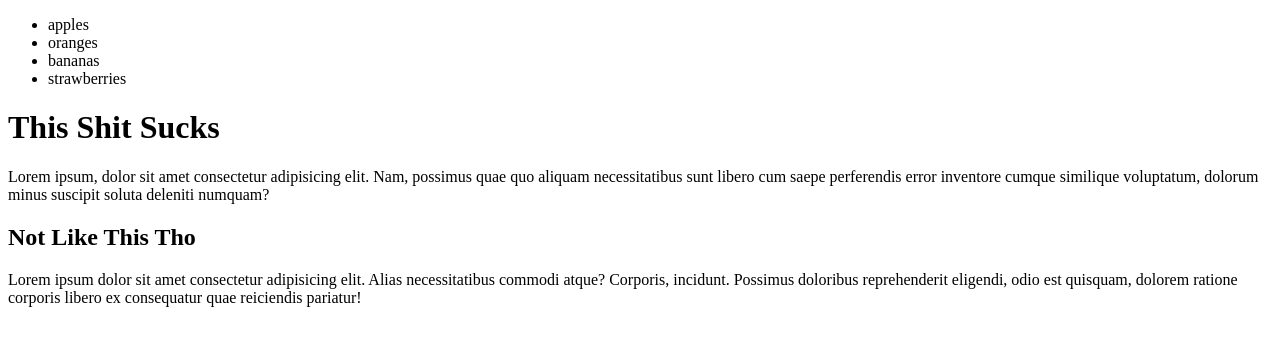
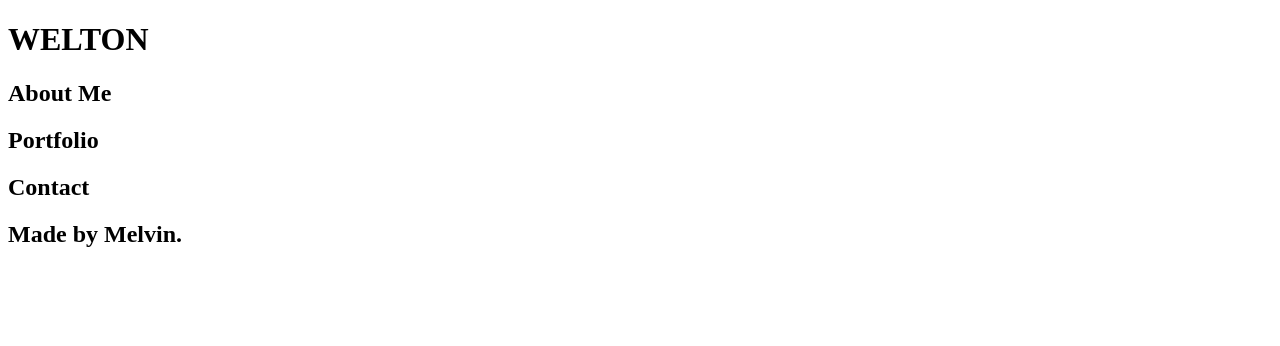
Before and after one commit to melwel74/Praticing, a plain HTML site: page index.html in a window 1280 px wide. Drawn offline with Linux system fonts and the light colour scheme.

Commit message:
structure

```diff
--- a/css/style.css
+++ /dev/null
@@ -1,3 +0,0 @@
-body {
-    background-color: #FFFF;
-}
--- a/index.html
+++ b/index.html
@@ -4,21 +4,41 @@
     <meta charset="UTF-8">
     <meta http-equiv="X-UA-Compatible" content="IE=edge">
     <meta name="viewport" content="width=device-width, initial-scale=1.0">
-    <title>Document</title>
+    <link rel="stylesheet" href="./css/style.css">
+    <title>Hi There!</title>
 </head>
 <body>
     <header>
-        <ul>
-            <li>apples</li>
-            <li>oranges</li>
-            <li>bananas</li>
-            <li>strawberries</li>
-        </ul>
+        <h1>WELTON</h1>
+
+        <!-- navigation -->
+        <nav></nav>
     </header>
-    <h1>This Shit Sucks</h1>
-    <p>Lorem ipsum, dolor sit amet consectetur adipisicing elit. Nam, possimus quae quo aliquam necessitatibus sunt libero cum saepe perferendis error inventore cumque similique voluptatum, dolorum minus suscipit soluta deleniti numquam?</p>
-    <h2>Not Like This Tho</h2>
-    <p>Lorem ipsum dolor sit amet consectetur adipisicing elit. Alias necessitatibus commodi atque? Corporis, incidunt. Possimus doloribus reprehenderit eligendi, odio est quisquam, dolorem ratione corporis libero ex consequatur quae reiciendis pariatur!</p>
+
+    <!-- hero/jumbotron -->
+    <section>
+
+    </section>
+
+    <!-- "about me" section -->
+    <section>
+        <h2>About Me</h2>
+    </section>
+
+    <!--"portfolio" section -->
+    <section>
+        <h2>Portfolio</h2>
+    </section>
+
+    <!--" contact " section-->
+    <section>
+        <h2>Contact</h2>
+    </section>
+
+    <!-- footer -->
+    <footer>
+        <h2>Made by Melvin.</h2>
+    </footer>
 
 
 </body>
```
